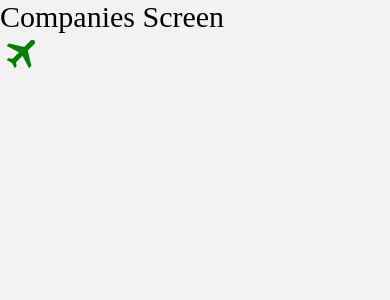
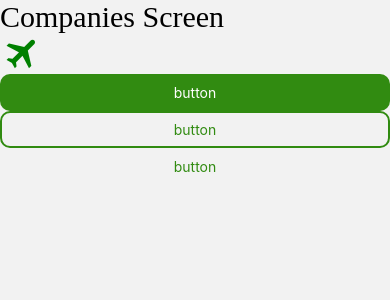
Before and after one commit to sezaiozturk/scanNShop-mobile, a React Native app: screen /CompaniesScreen in a window 390 px wide. Shown: the top 300 px of the page. Built offline with nearby package versions, Linux system fonts and the light colour scheme.

Commit message:
Feature:Custom button component  added

```diff
--- /dev/null
+++ b/src/components/button/index.js
@@ -0,0 +1,58 @@
+import {View, Text, TouchableOpacity} from 'react-native';
+import Icon from 'react-native-vector-icons/MaterialCommunityIcons';
+import {useSelector} from 'react-redux';
+import styles from './stylesheet';
+import React from 'react';
+import {useColors} from '../../utils/settings';
+
+const Button = ({
+    spreadBehavior = 'stretch',
+    iconColor = 'white',
+    variant = 'filled',
+    disabled = false,
+    iconSize = 30,
+    reverse = false,
+    onPress,
+    title,
+    icon,
+    loading,
+}) => {
+    const typography = useSelector(({theme}) => theme.typography);
+    const colors = useColors();
+    const classes = styles({colors});
+    return (
+        <View>
+            <TouchableOpacity
+                onPress={onPress}
+                disabled={disabled || loading}
+                style={[
+                    classes[variant].container,
+                    (disabled || loading) && {opacity: 0.6},
+                    {alignSelf: spreadBehavior},
+                    reverse && {flexDirection: 'row-reverse'},
+                ]}>
+                {loading && (
+                    <Text>
+                        <Icon
+                            name={'clock-outline'}
+                            size={20}
+                            color={'white'}
+                        />
+                    </Text>
+                )}
+                {icon && (
+                    <Text>
+                        <Icon name={icon} size={iconSize} color={iconColor} />
+                    </Text>
+                )}
+                {title && (
+                    <Text style={[classes[variant].title, typography.title2]}>
+                        {title}
+                    </Text>
+                )}
+            </TouchableOpacity>
+        </View>
+    );
+};
+
+export default Button;
--- /dev/null
+++ b/src/components/button/stylesheet.js
@@ -0,0 +1,54 @@
+import {StyleSheet} from 'react-native';
+
+const style = ({colors}) => {
+    const base_style = StyleSheet.create({
+        container: {
+            justifyContent: 'center',
+            paddingHorizontal: 20,
+            alignItems: 'center',
+            flexDirection: 'row',
+            paddingVertical: 10,
+            textAlign: 'center',
+            borderRadius: 10,
+            gap: 15,
+        },
+        title: {
+            color: colors.primary,
+        },
+    });
+    return {
+        filled: StyleSheet.create({
+            ...base_style,
+            container: {
+                ...base_style.container,
+                backgroundColor: colors.primary,
+            },
+            title: {
+                ...base_style.title,
+                color: 'white',
+            },
+        }),
+        outlined: StyleSheet.create({
+            ...base_style,
+            container: {
+                ...base_style.container,
+                backgroundColor: 'transparent',
+                borderColor: colors.primary,
+                paddingHorizontal: 18,
+                paddingVertical: 8,
+                borderWidth: 2,
+            },
+        }),
+        ghost: StyleSheet.create({
+            ...base_style,
+            container: {
+                ...base_style.container,
+                backgroundColor: 'transparent',
+            },
+            title: {
+                ...base_style.title,
+            },
+        }),
+    };
+};
+export default style;
--- /dev/null
+++ b/src/components/index.js
@@ -0,0 +1 @@
+export {default as Button} from './button';
--- a/src/screens/companies/index.js
+++ b/src/screens/companies/index.js
@@ -1,5 +1,6 @@
 import {SafeAreaView, Text} from 'react-native';
-import MaterialCommunityIcons from 'react-native-vector-icons/MaterialCommunityIcons';
+import Icon from 'react-native-vector-icons/MaterialCommunityIcons';
+import {Button} from '../../components';
 
 const Companies = () => {
     return (
@@ -12,9 +13,17 @@ const Companies = () => {
                 }}>
                 Companies Screen
             </Text>
-            <MaterialCommunityIcons
-                name="airplane"
-                style={{fontSize: 40, color: 'green'}}
+            <Icon name="airplane" style={{fontSize: 40, color: 'green'}} />
+            <Button title={'button'} spreadBehavior="alignSelf" />
+            <Button
+                title={'button'}
+                spreadBehavior="alignSelf"
+                variant="outlined"
+            />
+            <Button
+                title={'button'}
+                spreadBehavior="alignSelf"
+                variant="ghost"
             />
         </SafeAreaView>
     );
```
